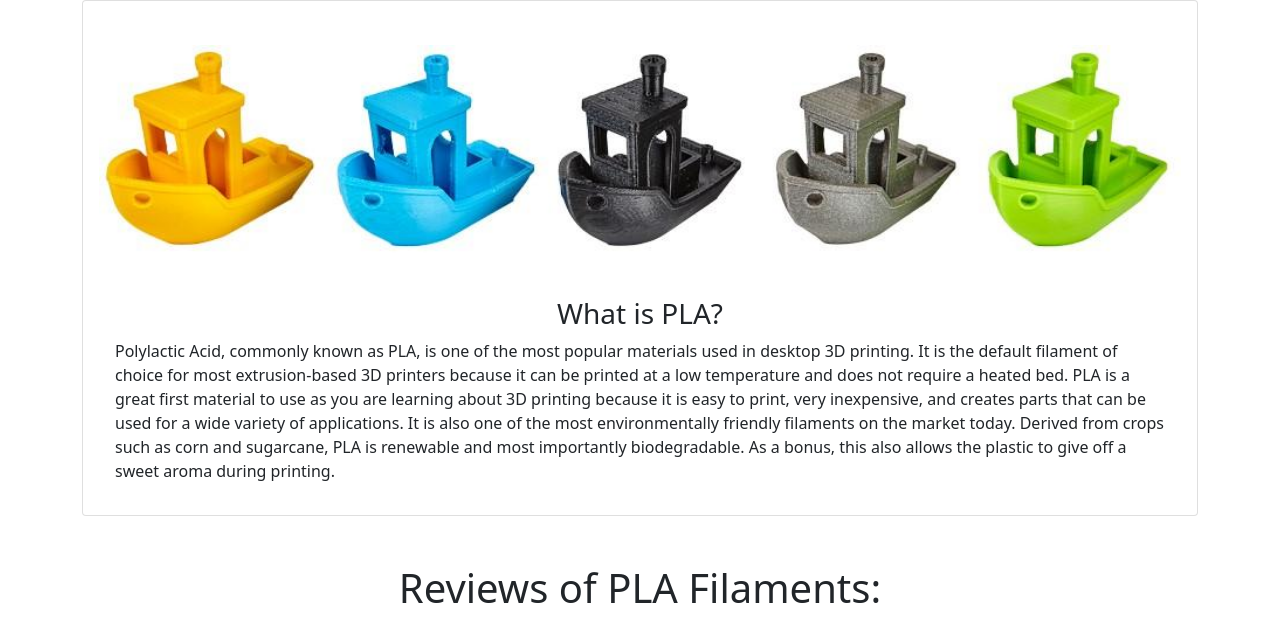
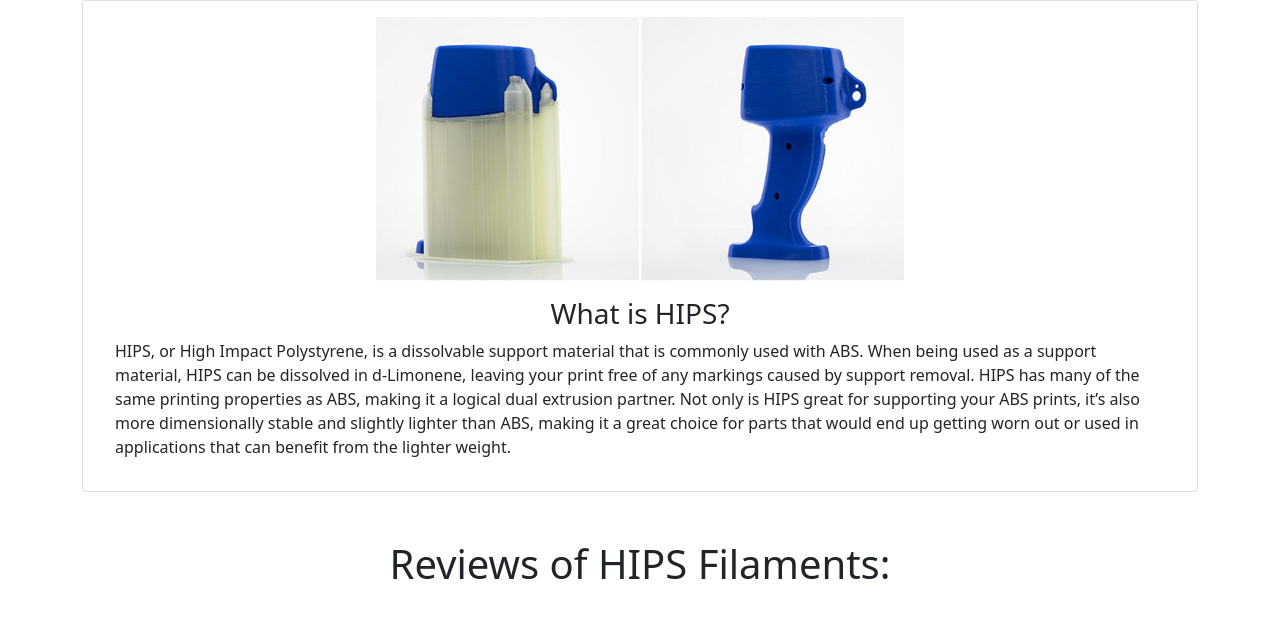
Before and after one commit to Gilleece/filament-review, a Flask app: page /hips in a window 1280 px wide. Shown: the part 76-718 px from the top of the page. Run offline with Flask 2, Linux system fonts and the light colour scheme; data that the repository does not hold is empty; some libraries are stand-ins or nearby versions.

Commit message:
Add hips.html

```diff
--- a/templates/materials/hips.html
+++ b/templates/materials/hips.html
@@ -4,27 +4,28 @@
     <div class="row justify-content-center">
         <div class="col-12">
             <div class="card p-3 mb-5 bg-body">
-                <img src="/static/images/pla_example.jpg" class="card-img-top review-image" alt="Review image">
+                <img src="/static/images/hips_example.jpg" class="card-img-top review-image" alt="HIPS example image">
                 <div class="card-body">
-                    <h3 class="card-title text-center">What is PLA?</h3>
+                    <h3 class="card-title text-center">What is HIPS?</h3>
                     <p class="card-text">
-                        Polylactic Acid, commonly known as PLA, is one of the most popular materials used in desktop 3D printing.
-                        It is the default filament of choice for most extrusion-based 3D printers because it can be printed at a
-                        low temperature and does not require a heated bed. PLA is a great first material to use as you are learning
-                        about 3D printing because it is easy to print, very inexpensive, and creates parts that can be used for a
-                        wide variety of applications. It is also one of the most environmentally friendly filaments on the market
-                        today. Derived from crops such as corn and sugarcane, PLA is renewable and most importantly biodegradable.
-                        As a bonus, this also allows the plastic to give off a sweet aroma during printing.
+                        HIPS, or High Impact Polystyrene, is a dissolvable support material that is commonly used with
+                        ABS. When being used as a support material, HIPS can be dissolved in d-Limonene, leaving your
+                        print free of any markings caused by support removal. HIPS has many of the same printing properties
+                        as ABS, making it a logical dual extrusion partner. Not only is HIPS great for supporting your
+                        ABS prints, it’s also more dimensionally stable and slightly lighter than ABS, making it a great
+                        choice for parts that would end up getting worn out or used in applications that can benefit from
+                        the lighter weight.
                     </p>
                 </div>
             </div>
         </div>
     </div>
 
-    <h1 class="text-center mb-5">Reviews of PLA Filaments: </h1>
+    <h1 class="text-center mb-5">Reviews of HIPS Filaments: </h1>
 
     <div class="row row-cols-1 row-cols-md-2 g-4">
         {% for review in reviews %}
+            {% if review.material_name == "HIPS" %}
                 <div class="col">
                     <div class="card review-card shadow p-3 mb-5 bg-body rounded">
                         <img src="{{ review.image_url }}" class="card-img-top review-image" alt="Review image">
@@ -121,6 +122,7 @@
                         </div>
                     </div>
                 </div>
+            {% endif %}
         {% endfor %}
     </div>
 
```
Also changed, not shown: static/images/hips_example.jpg (added). Lines whose indentation alone changed are shown as unchanged.
